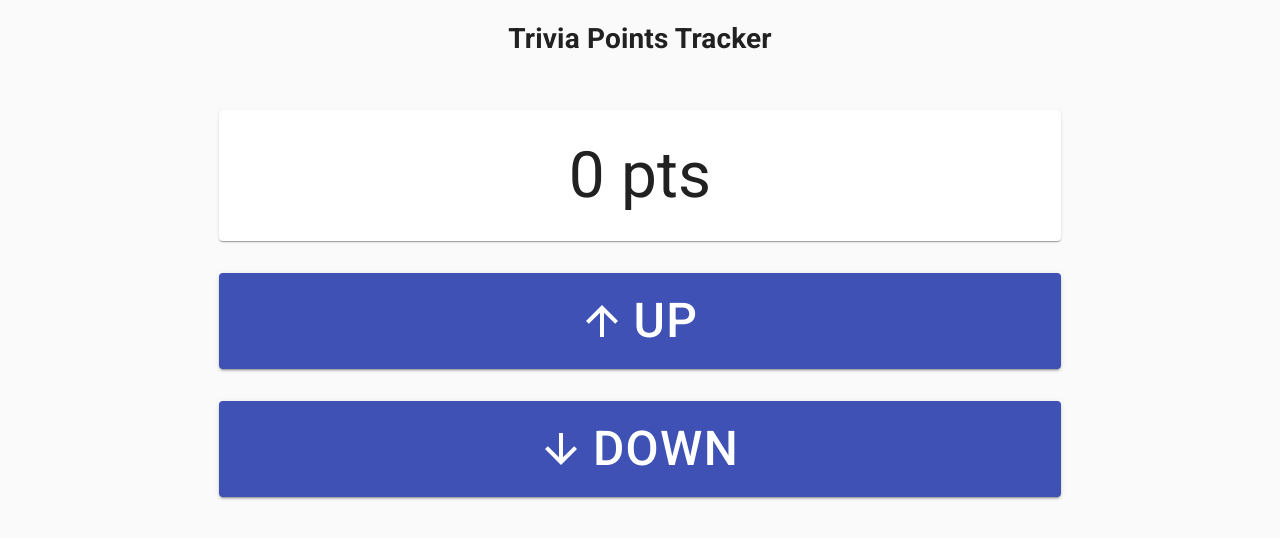
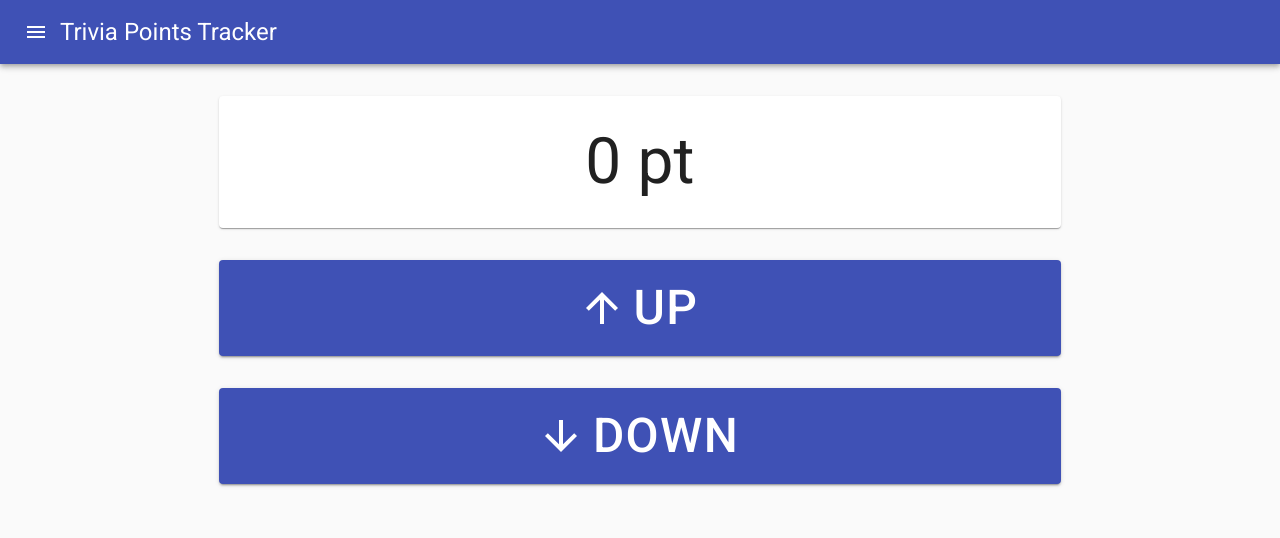
Before and after one commit to arvinsim/trivia-points-tracker, a React (Create React App) app: page / in a window 1280 px wide. Shown: the top 538 px of the page. Built offline with nearby package versions, Linux system fonts and the light colour scheme.

Commit message:
Implement top bar with reset points

```diff
--- a/src/App.tsx
+++ b/src/App.tsx
@@ -1,16 +1,24 @@
 import React, { useState } from "react";
+
+// core
+import AppBar from "@material-ui/core/AppBar";
+import Toolbar from "@material-ui/core/Toolbar";
 import Grid from "@material-ui/core/Grid";
 import Button from "@material-ui/core/Button";
 import Paper from "@material-ui/core/Paper";
+import CssBaseline from "@material-ui/core/CssBaseline";
+import Typography from "@material-ui/core/Typography";
+import IconButton from "@material-ui/core/IconButton";
+import Menu from "@material-ui/core/Menu";
+import MenuItem from "@material-ui/core/MenuItem";
+import { makeStyles } from "@material-ui/core/styles";
+
+// icons
 import ArrowUpwardIcon from "@material-ui/icons/ArrowUpward";
 import ArrowDownwardIcon from "@material-ui/icons/ArrowDownward";
-import CssBaseline from "@material-ui/core/CssBaseline";
-import { makeStyles } from "@material-ui/core/styles";
+import MenuIcon from "@material-ui/icons/Menu";
 
 const useStyles = makeStyles({
-  header: {
-    textAlign: "center",
-  },
   points: {
     textAlign: "center",
     fontSize: "64px",
@@ -29,17 +37,19 @@ const useStyles = makeStyles({
 // import "./App.css";
 
 function App() {
+  const classes = useStyles();
   const [points, setPoints] = useState<number>(0);
-  const [messages, setMessages] = useState<string[]>([]);
-  const classes = useStyles();
+  const [messages, setMessages] = useState<React.ReactNode[]>([]);
+  const [anchorEl, setAnchorEl] = React.useState(null);
+
+  const addMessage = (message: React.ReactNode) => {
+    setMessages([message, ...messages.slice(0, 4)]);
+  };
 
   const increment = (points: number) => {
     const result = points + 1;
     setPoints(result);
-    setMessages([
-      `${points} was incremented to ${result}`,
-      ...messages.slice(0, 4),
-    ]);
+    addMessage(`${points} was incremented to ${result}`);
   };
   const decrement = (points: number) => {
     let result = points - 1;
@@ -47,10 +57,18 @@ function App() {
       return;
     }
     setPoints(result);
-    setMessages([
-      `${points} was decremented to ${result}`,
-      ...messages.slice(0, 4),
-    ]);
+    addMessage(`${points} was decremented to ${result}`);
+  };
+  const handleMenuButtonClick = (event: any) => {
+    setAnchorEl(event.currentTarget);
+  };
+  const closeMenu = () => {
+    setAnchorEl(null);
+  };
+  const resetPoints = () => {
+    setPoints(0);
+    addMessage("Points was reset to 0");
+    closeMenu();
   };
 
   return (
@@ -58,10 +76,35 @@ function App() {
       <CssBaseline>
         <Grid container justify="center" alignItems="center" spacing={4}>
           <Grid item xs={12}>
-            <h1 className={classes.header}>Trivia Points Tracker</h1>
+            <AppBar position="static">
+              <Toolbar>
+                <IconButton
+                  aria-controls="simple-menu"
+                  aria-haspopup="true"
+                  edge="start"
+                  color="inherit"
+                  aria-label="menu"
+                  onClick={handleMenuButtonClick}
+                >
+                  <MenuIcon />
+                </IconButton>
+                <Menu
+                  id="fade-menu"
+                  anchorEl={anchorEl}
+                  keepMounted
+                  open={Boolean(anchorEl)}
+                  onClose={closeMenu}
+                >
+                  <MenuItem onClick={resetPoints}>Reset Points</MenuItem>
+                </Menu>
+                <Typography variant="h5">Trivia Points Tracker</Typography>
+              </Toolbar>
+            </AppBar>
           </Grid>
           <Grid item xs={8}>
-            <Paper className={classes.points}>{points} pts</Paper>
+            <Paper className={classes.points}>
+              {points} {points < 2 ? "pt" : "pts"}
+            </Paper>
           </Grid>
           <Grid item xs={8}>
             <Button
```
